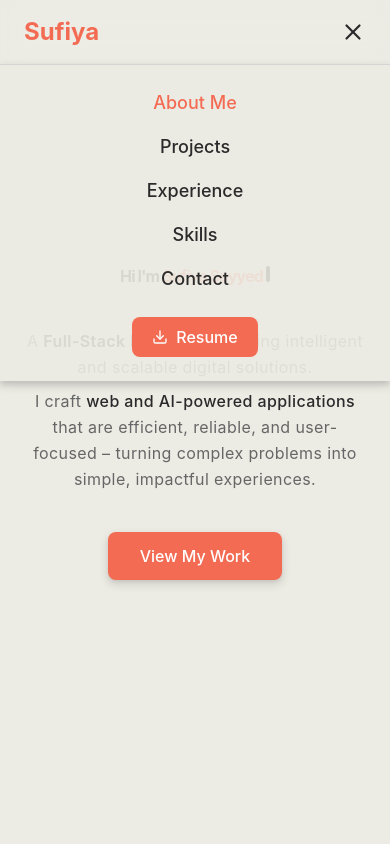
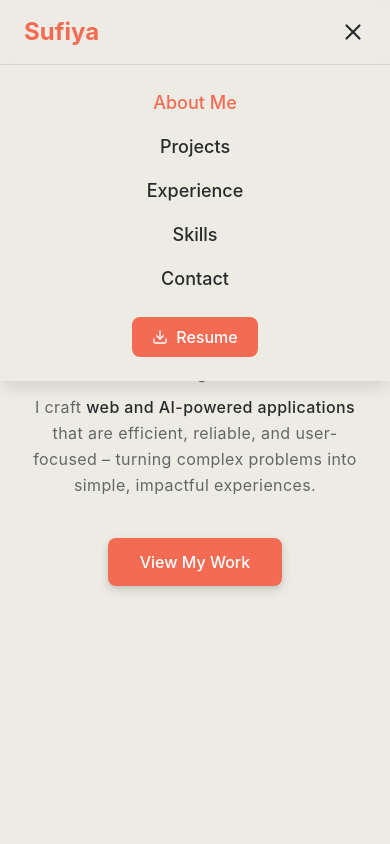
Before and after one commit to SufiyaSayyed/Portfolio, a Next.js app: page / in a window 390 px wide. Both pictures are taken after a click on the button "Toggle menu". Shown: the top 844 px of the page. Built offline with nearby package versions, Linux system fonts and the light colour scheme.

Commit message:
navbar and hero fixes'

```diff
--- a/app/globals.css
+++ b/app/globals.css
@@ -5,7 +5,7 @@
 :root {
   --background: oklch(0.9389 0.0094 99.9893);
   --foreground: oklch(0.2864 0.0023 325.6366);
-  --card: oklch(1.0000 0 0);
+  --card: oklch(0.9736 0.0017 67.8);
   --card-foreground: oklch(0 0 0);
   --popover: oklch(1.0000 0 0);
   --popover-foreground: oklch(0 0 0);
--- a/components/HeroSection.tsx
+++ b/components/HeroSection.tsx
@@ -22,9 +22,9 @@ const HeroSection = () => {
         initial={{ opacity: 0, y: 30 }}
         animate={{ opacity: 1, y: 0 }}
         transition={{ duration: 0.8 }}
-        className="text-4xl md:text-6xl lg:text-7xl font-extrabold tracking-tight text-foreground mb-10 leading-tight"
+        className="md:text-6xl lg:text-7xl font-extrabold tracking-tight text-foreground mb-10 leading-tight"
       >
-        <TypewriterEffect words={firstLine} cursorClassName="bg-black" />
+        <TypewriterEffect words={firstLine} cursorClassName="bg-black" className="text-3xl"/>
       </motion.h1>
 
       {/* Subheading lines */}
--- a/components/Navbar.tsx
+++ b/components/Navbar.tsx
@@ -160,7 +160,7 @@ const Navbar = () => {
             animate={{ opacity: 1, y: 0 }}
             exit={{ opacity: 0, y: -20 }}
             transition={{ duration: 0.3 }}
-            className="md:hidden absolute top-full left-0 right-0 bg-background/90 backdrop-blur-md border-t border-border shadow-lg"
+            className="md:hidden absolute top-full left-0 right-0 bg-background backdrop-blur-lg shadow-[0_10px_15px_-3px_rgba(0,0,0,0.1)] border-t"
           >
             <ul className="flex flex-col items-center gap-4 py-6">
               {navItems.map((item, index) => (
```
